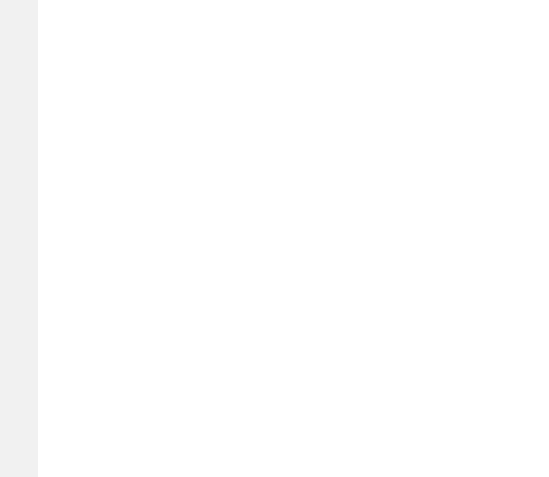
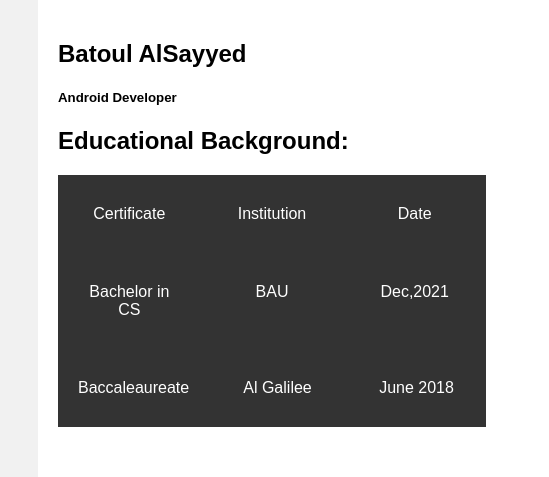
Before and after one commit to Batoul-Alsayyed/Responsive-Resume, a plain HTML site: page index.html in a window 1280 px wide. Shown: the top 477 px of the page, 346-895 px from the left. Drawn offline with Linux system fonts and the light colour scheme; files whose address does not match are found by name.

Commit message:
Adding educational background table

```diff
--- a/index.html
+++ b/index.html
@@ -19,8 +19,28 @@
         </p>
         <p class="solid" style="margin-left: 20px; margin-right: 20px;"></p>
     </div>
-      <div class="main">
+    <div class="main">
+      <h2>Batoul AlSayyed</h2>
+      <h5>Android Developer</h5>
+      <!--now i will insert my flex box table-->
+      <h2>Educational Background: </h2>
+      <div class="navbar" style="width: 50%;">
+        <p style="width: 150px;">Certificate</p>
+        <p style="width: 150px;">Institution</p>
+        <p style="width: 150px;">Date</p>
       </div>
+      <div class="navbar" style="width: 50%;">
+          <p style="width: 150px;">Bachelor in CS</p>
+          <p style="width: 150px;">BAU</p>
+          <p style="width: 150px;">Dec,2021</p>
+        </div>
+        <div class="navbar" style="width: 50%;">
+          <p style="width: 150px;">Baccaleaureate</p>
+          <p style="width: 150px;">Al Galilee</p>
+          <p style="width: 150px;">June 2018</p>
+        </div>
+        </div>
+    </div>
       </div>
 </body>
 </html>
--- a/styles/styles.css
+++ b/styles/styles.css
@@ -46,3 +46,22 @@
 	  flex-direction: column;
 	}
   }
+    /* Style the top navigation bar */
+.navbar {
+	display: flex;
+	background-color: #333;
+  }
+
+  /* Style the navigation bar links */
+  .navbar p{
+	color: white;
+	padding: 14px 20px;
+	text-decoration: none;
+	text-align: center;
+  }
+
+  /* Change color on hover */
+  .navbar p:hover {
+	background-color: #ddd;
+	color: black;
+  }
```
